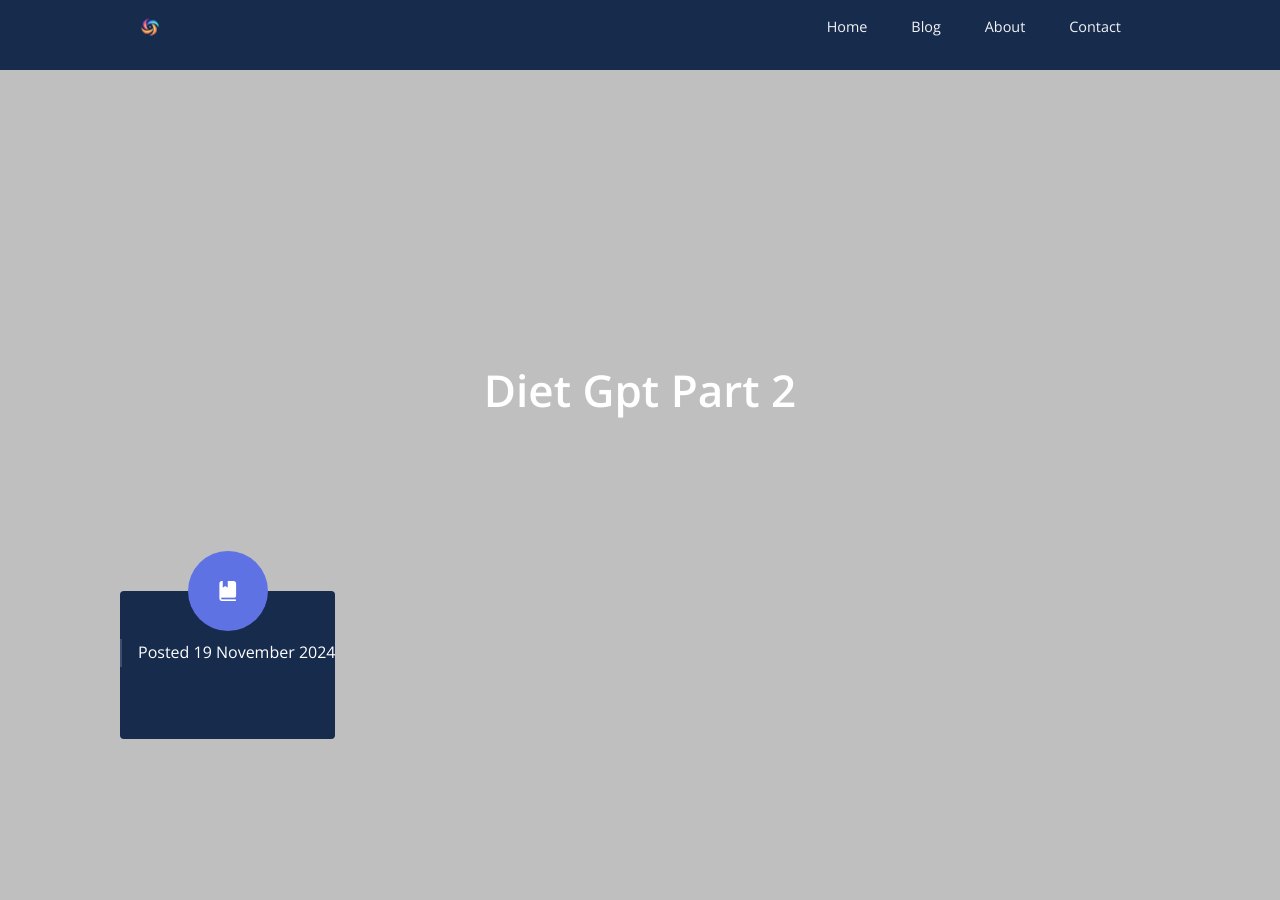
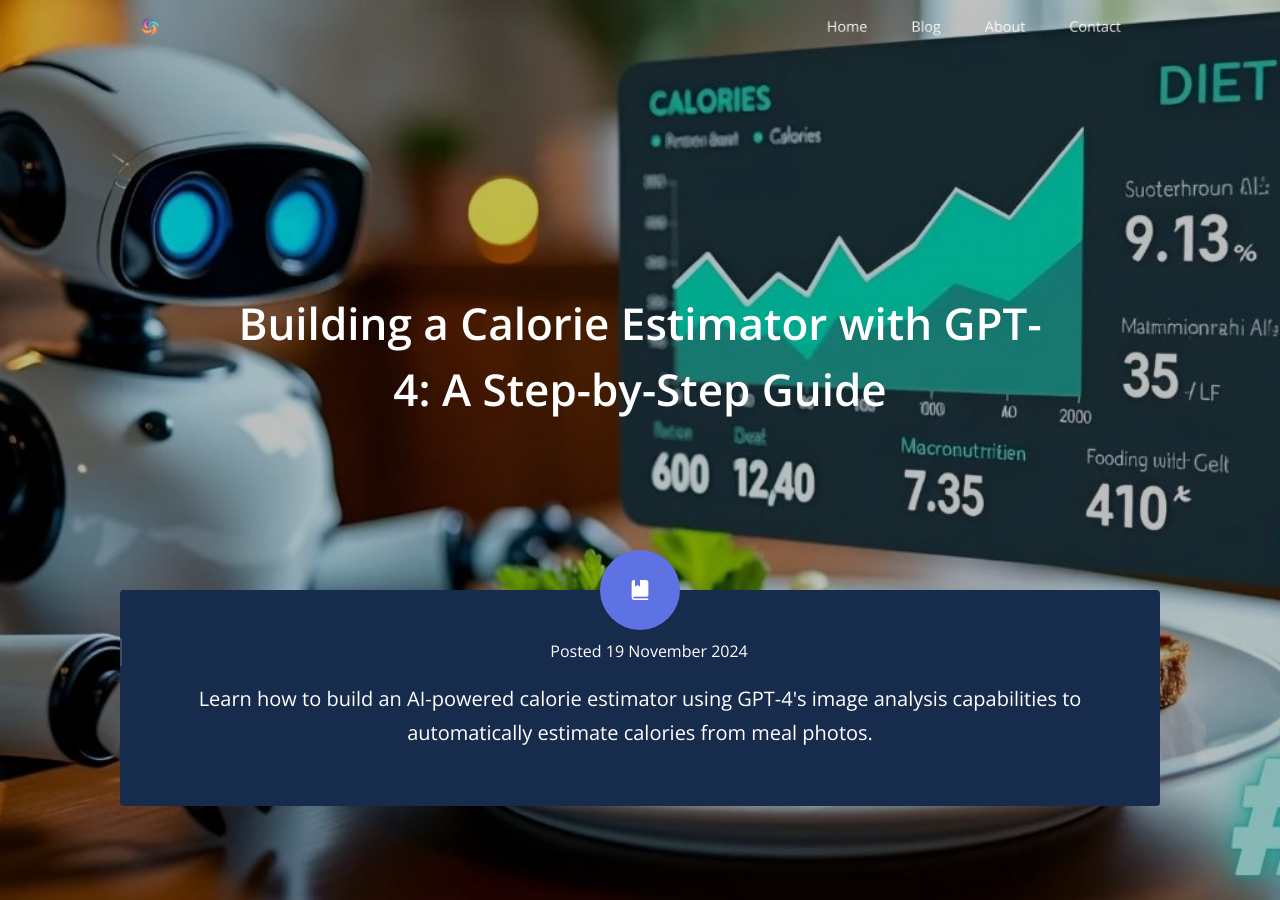
Before and after one commit to NaN-Intelligence/nan-intelligence.github.io, a Jekyll site: the page built from _posts/2024-11-19-Diet-GPT-part-2.md, in a window 1280 px wide and 900 px high. Built offline with Jekyll 4.4.1, drawn with Linux system fonts in a browser that asks for light colours; nearby versions of some CDN libraries; library files that are not in the unit come from our copies; comment, search, counter and statistics services are not loaded; some of the changed text lies outside the part shown.

Commit message:
add part 2

```diff
--- a/_posts/2024-11-19-Diet-GPT-part-2.md
+++ b/_posts/2024-11-19-Diet-GPT-part-2.md
@@ -1,3 +1,12 @@
+---
+title: "Building a Calorie Estimator with GPT-4: A Step-by-Step Guide"
+date: 2024-11-19 00:00:00
+description: Learn how to build an AI-powered calorie estimator using GPT-4's image analysis capabilities to automatically estimate calories from meal photos.
+featured_image: /assets/img/pages/gpt_part2.jpg
+author: Aladdin Persson
+---
+
+
 # Building a Calorie Estimator with GPT-4: A Step-by-Step Guide
 
 Welcome to the second post in the **DiGPT** series! In this post, we’ll dive into the actual process of building a calorie estimator using GPT-4. If you missed the first post, don’t worry—you can still follow along as we’ll be building this project iteratively. We’ll start with something simple and gradually add more functionality over time.
```
Also changed, not shown: assets/img/pages/gpt_part2.jpg (added).
